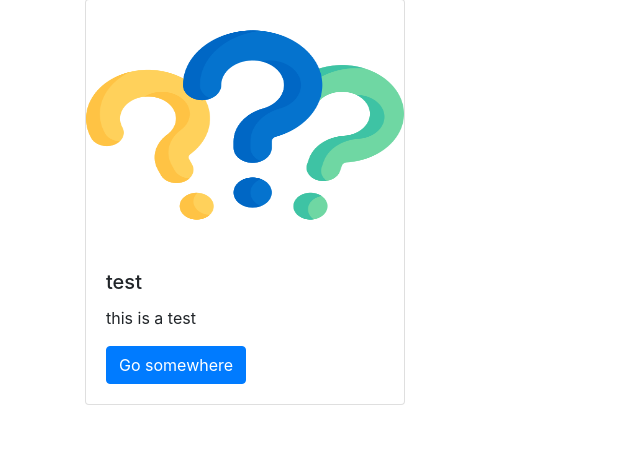
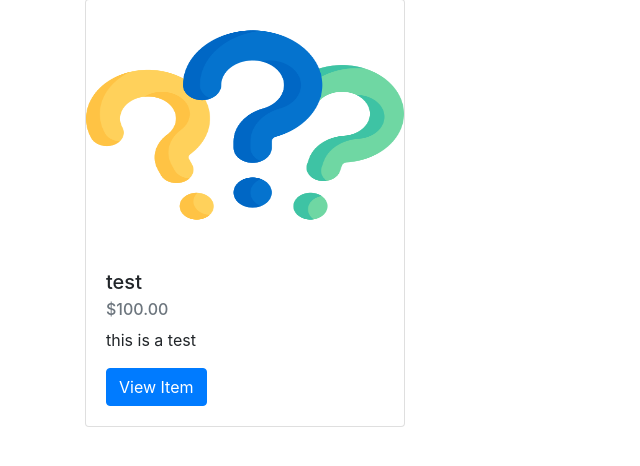
Before and after one commit to fabimass/ecommerce, a Django app: page / in a window 1280 px wide. Shown: the part 226-692 px from the top of the page, without its empty margins (0-640 px from the left). Run offline with Django 3.2, Linux system fonts and the light colour scheme; data comes from the database, SQL or seed files in the repository; some libraries are stand-ins or nearby versions.

Commit message:
adding price and button to the item in the card

```diff
--- a/auctions/templates/auctions/index.html
+++ b/auctions/templates/auctions/index.html
@@ -13,12 +13,13 @@
                         {% if listing.image %}
                             <img class="card-img-top" src={{ listing.image }} alt="User provided image" style="width:auto; height:250px">
                         {% else %}
-                            <img class="card-img-top" src="{% static '/auctions/question_mark.png' %}" alt="User provided image" style="width:auto; height:250px">
+                            <img class="card-img-top" src="{% static '/auctions/question_mark.png' %}" alt="Question mark" style="width:auto; height:250px">
                         {% endif %}
                         <div class="card-body">
                             <h5 class="card-title">{{ listing.title }}</h5>
+                            <h6 class="card-subtitle mb-2 text-muted">${{ listing.price }}</h6>
                             <p class="card-text">{{ listing.description }}</p>
-                            <a href="#" class="btn btn-primary">Go somewhere</a>
+                            <a href="{% url 'listing' listing.id %}" class="btn btn-primary">View Item</a>
                         </div>
                     </div>
                 </div >
```
